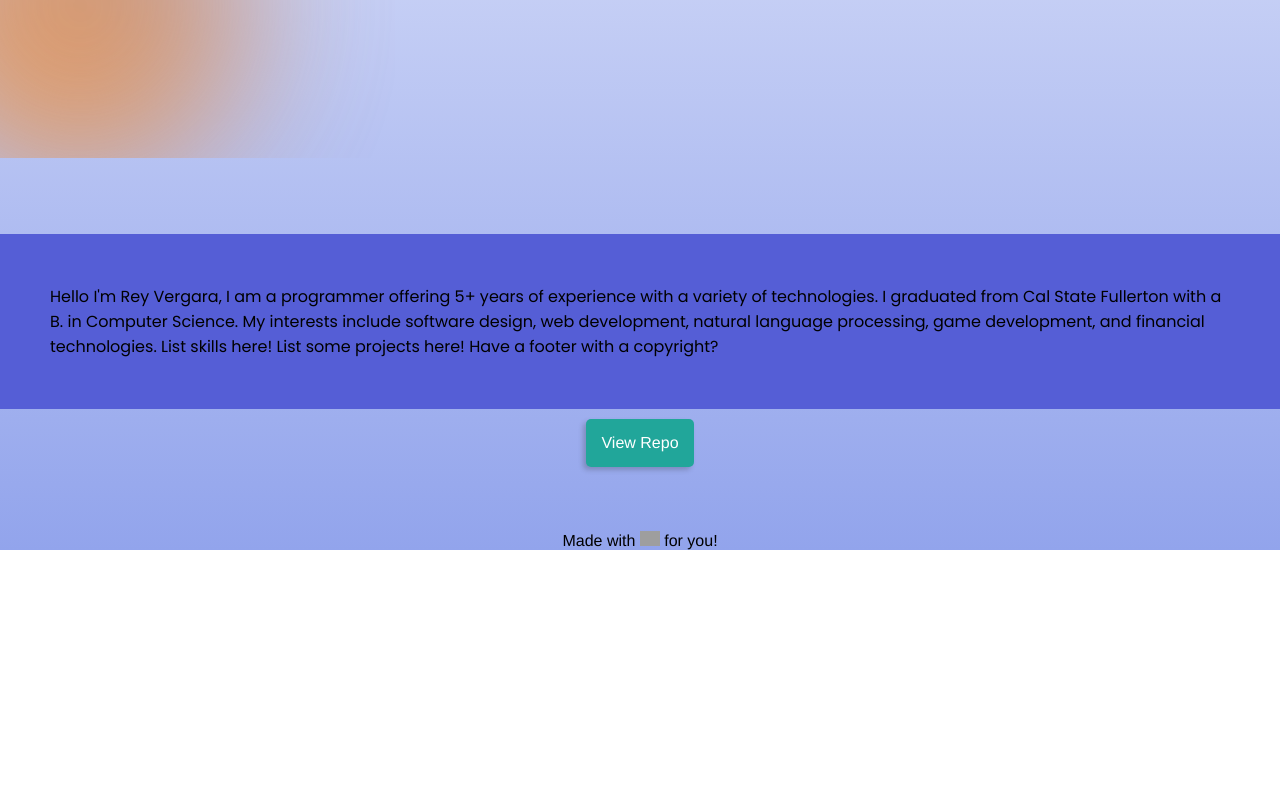
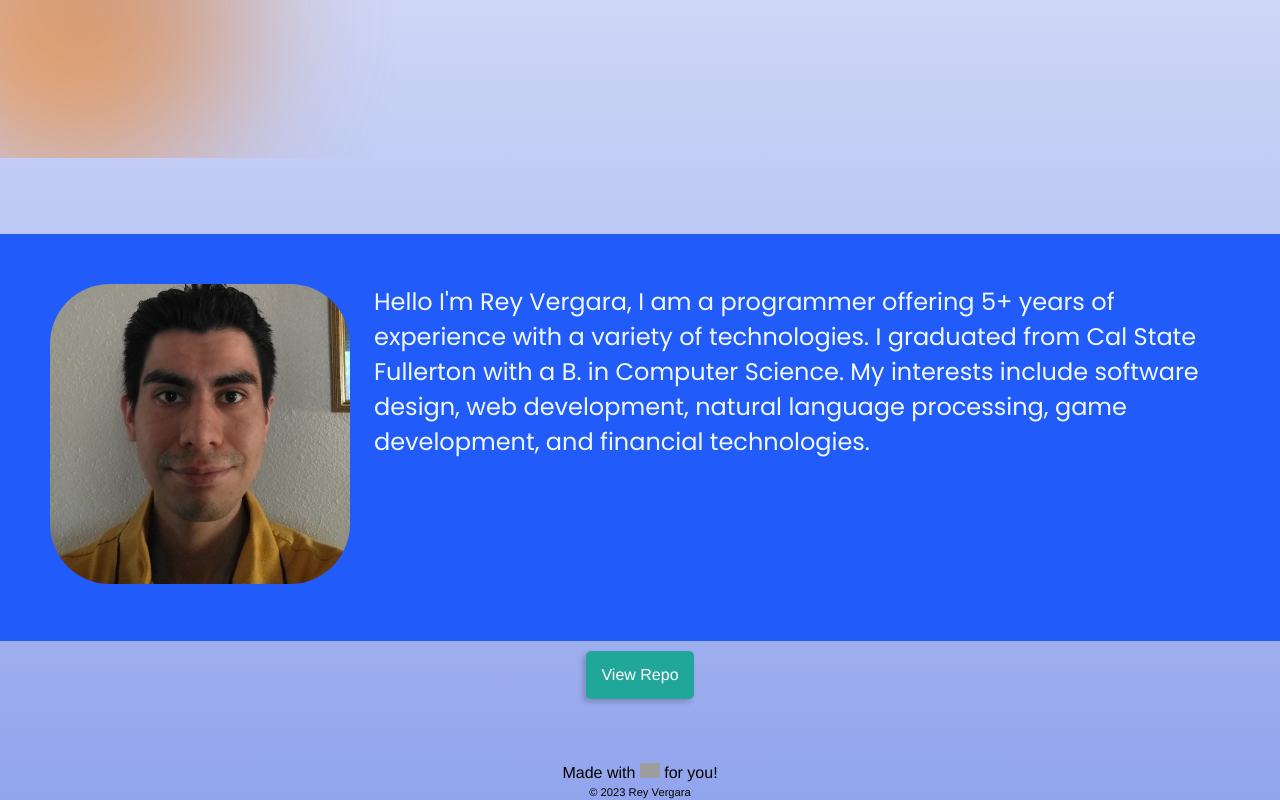
Before and after one commit to reyjvergara/portfolio, an Angular app: page / in a window 1280 px wide. Shown: the part 642-1442 px from the top of the page. Before the commit the page ends 1192 px from the top, so only its background shows below. Built offline with nearby package versions, Linux system fonts and the light colour scheme; grey boxes are pictures that could not be loaded.

Commit message:
Updated apperance

```diff
--- a/src/app/app.component.css
+++ b/src/app/app.component.css
@@ -19,13 +19,12 @@
   padding-top: 25rem;
 }
 #content{
-  background-color: rgb(85, 94, 214);
+  background-color: #215bf9;
   padding: 50px;
 
 }
 ul {
   list-style-type: none;
-
   margin: 0;
   padding-top: 0;
   display: flex;
@@ -40,6 +39,31 @@ ul {
 
 
 li{ display: inline-block;}
+
+.my-name{
+  max-width: max-content;
+}
+#copyri{
+  font-size: .7em;
+}
+
+.ObjectiveContainer{
+  display: flex;
+  flex-direction: row;
+}
+
+.objective-text
+{
+  padding-left: 1em;
+  color: aliceblue;
+  font-size: 1.5em;
+}
+
+.anObjective img{
+  width:300px;
+  height: auto;
+  border-radius: 20%;
+}
 /*
 ul li:hover
 {
--- a/src/app/app.component.html
+++ b/src/app/app.component.html
@@ -35,18 +35,14 @@
 
 <section class="anObjective">
   <div id="content">
-    <div class="myObjective">
-
-      <div class = "Objective">
+    <div class="ObjectiveContainer">
+      <div class = "my_img_2">
+        <img src="../assets/reyvergara.png">
+      </div>
+      <div class = "objective-text">
         Hello I'm Rey Vergara, I am a programmer offering 5+ years of experience with a variety of technologies.
         I graduated from Cal State Fullerton with a B. in Computer Science.
         My interests include software design, web development, natural language processing, game development, and financial technologies.
-
-        List skills here!
-
-        List some projects here!
-
-        Have a footer with a copyright?
       </div>
 
     </div>
@@ -57,4 +53,6 @@
       <a href="https://github.com/reyjvergara/portfolio" class="bttn primary">View Repo</a>
     </div>
     Made with <a href="https://netlify.com"><img src="https://res.cloudinary.com/dzkoxrsdj/image/upload/v1646714899/netliheart_ezlkim.svg" alt="Netlify Logo" /></a> for you!
+    <br>
+    <a id="copyri">© 2023 Rey Vergara</a>
   </footer>
```
